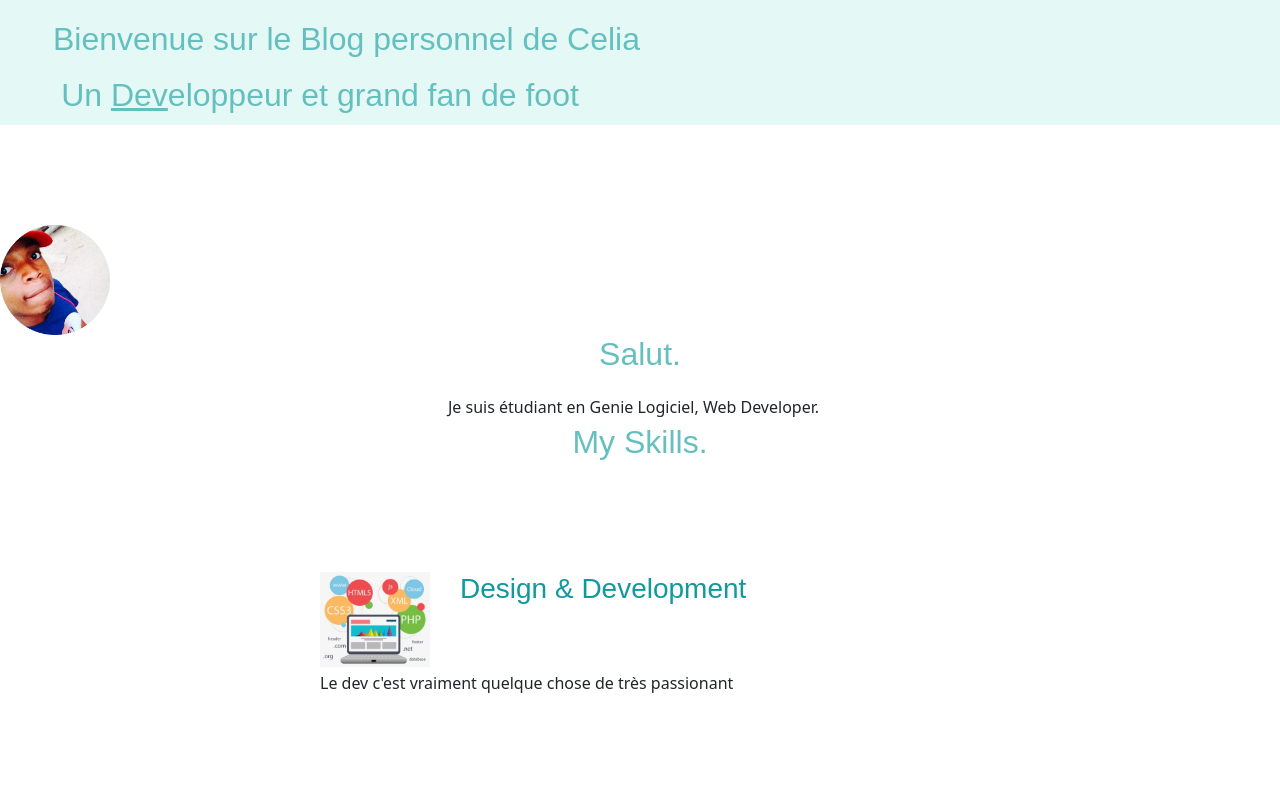
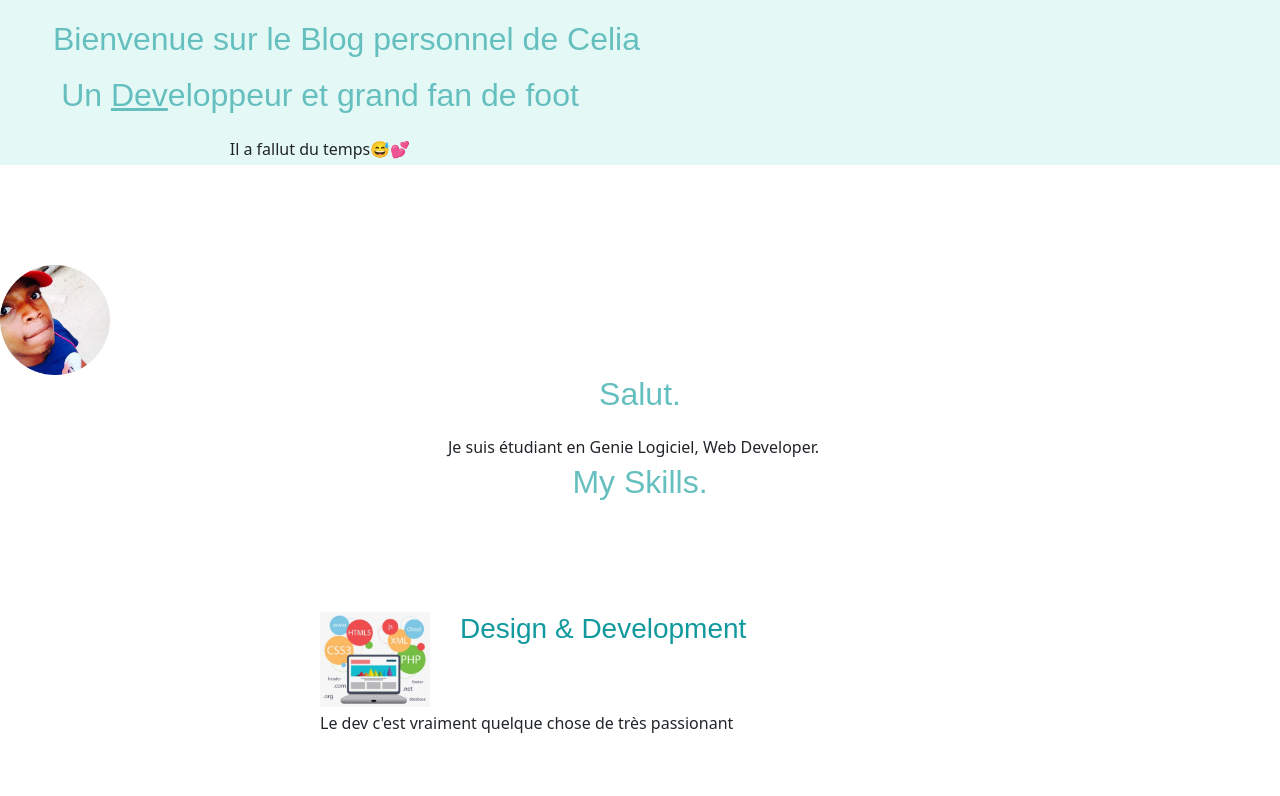
Before and after one commit to Kenliams/BlogP, a plain HTML site: page index.html in a window 1280 px wide. Shown: the top 796 px of the page. Drawn offline with nearby package versions, Linux system fonts and the light colour scheme.

Commit message:
Update index.html

```diff
--- a/index.html
+++ b/index.html
@@ -19,6 +19,7 @@
       <h2 id="ken">Bienvenue sur le Blog personnel de Celia</h2>
       <h2>Un <span class="pro">Dev</span>eloppeur et grand fan de foot</footba></h2>
       <img class="bottom-cloud" src="images/cloud.png" alt="cloud-img">
+    <p>Il a fallut du temps😅💕</p>
 
     </div>
   </div>
```
